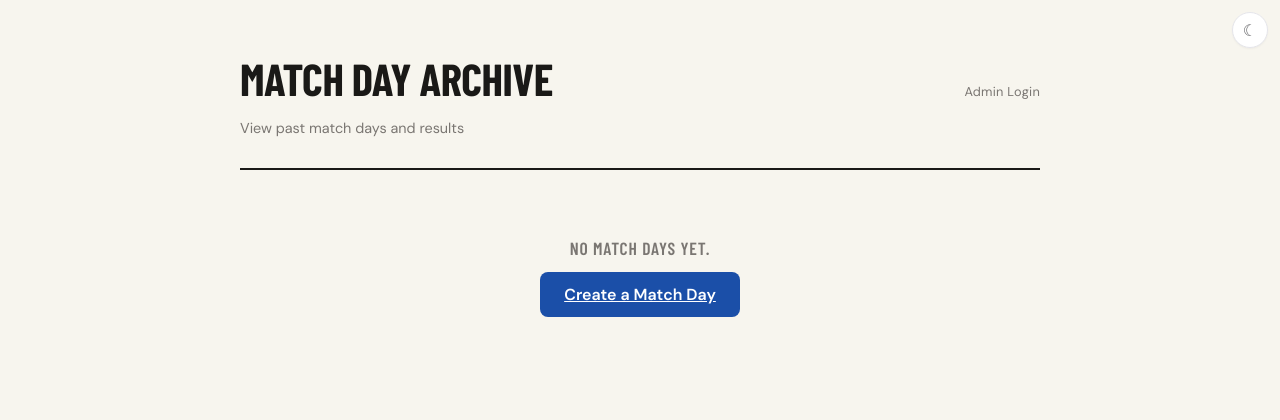
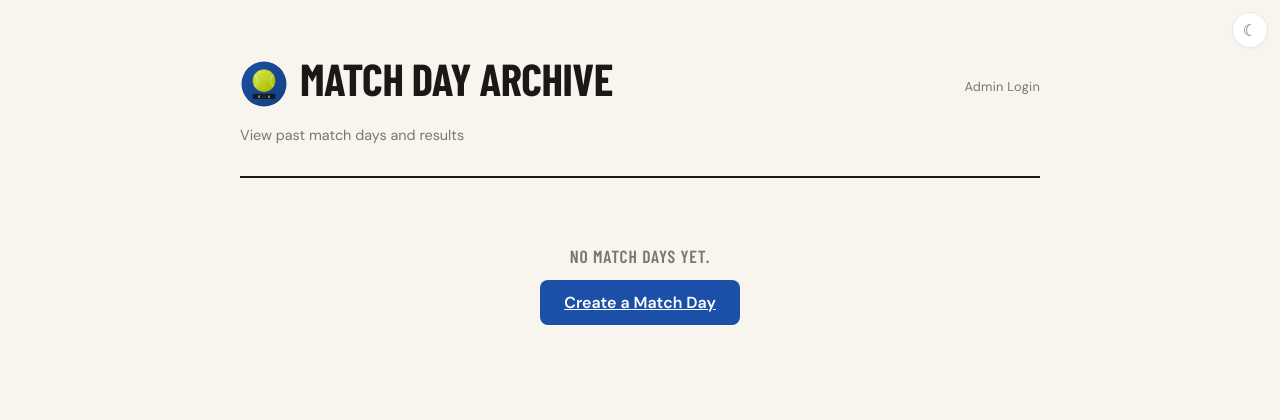
Before and after one commit to davesie/tennis-scoring, a FastAPI app: page /archive in a window 1280 px wide. Shown: the top 420 px of the page. Run offline with FastAPI, Linux system fonts and the light colour scheme; data that the repository does not hold is empty; some web fonts are replaced.

Commit message:
Add logo and favicon with Broadcast Court design (v1.5.4)
Co-Authored-By: Claude Opus 4.6 <noreply@anthropic.com>

```diff
--- a/static/css/style.css
+++ b/static/css/style.css
@@ -1788,7 +1788,8 @@ a:focus {
 
 /* ==================== Archive Page — Broadcast Court ==================== */
 .archive-page-header { padding: 40px 0 28px; margin-bottom: 0; text-align: left; }
-.archive-header-top { display: flex; justify-content: space-between; align-items: baseline; margin-bottom: 6px; }
+.archive-header-top { display: flex; justify-content: space-between; align-items: center; margin-bottom: 6px; }
+.header-logo { width: 48px; height: 48px; vertical-align: middle; margin-right: 12px; }
 .archive-page-header h1 {
     font-family: var(--font-display); font-size: 2.8rem; font-weight: 800;
     letter-spacing: -0.5px; color: var(--bc-text); line-height: 1; text-transform: uppercase;
--- a/templates/admin.html
+++ b/templates/admin.html
@@ -5,6 +5,7 @@
     <meta name="viewport" content="width=device-width, initial-scale=1.0">
     <title>Admin Dashboard - Tennis Scoring</title>
     <link rel="stylesheet" href="/static/css/style.css">
+    <link rel="icon" type="image/svg+xml" href="/static/favicon.svg">
 </head>
 <body class="matchday-page">
     <button class="theme-toggle" id="theme-toggle" aria-label="Toggle theme"></button>
--- a/templates/admin_login.html
+++ b/templates/admin_login.html
@@ -5,6 +5,7 @@
     <meta name="viewport" content="width=device-width, initial-scale=1.0">
     <title>Admin Login - Tennis Scoring</title>
     <link rel="stylesheet" href="/static/css/style.css">
+    <link rel="icon" type="image/svg+xml" href="/static/favicon.svg">
 </head>
 <body class="matchday-page">
     <button class="theme-toggle" id="theme-toggle" aria-label="Toggle theme"></button>
--- a/templates/archive.html
+++ b/templates/archive.html
@@ -5,13 +5,14 @@
     <meta name="viewport" content="width=device-width, initial-scale=1.0">
     <title>Match Day Archive - Tennis Scoring</title>
     <link rel="stylesheet" href="/static/css/style.css">
+    <link rel="icon" type="image/svg+xml" href="/static/favicon.svg">
 </head>
 <body class="matchday-page">
     <button class="theme-toggle" id="theme-toggle" aria-label="Toggle theme"></button>
     <div class="matchday-container">
         <header class="matchday-header archive-page-header">
             <div class="archive-header-top">
-                <h1>Match Day Archive</h1>
+                <h1><img src="/static/logo.svg" alt="Tennis Scoring" class="header-logo">Match Day Archive</h1>
                 {% if is_admin %}
                 <a href="/admin" class="archive-admin-link">Admin Dashboard</a>
                 {% else %}
--- a/templates/match.html
+++ b/templates/match.html
@@ -8,6 +8,7 @@
     <meta name="theme-color" content="#1a1a2e">
     <title>{{ match.player_a1 or match.team_a_name }} vs {{ match.player_b1 or match.team_b_name }} - Tennis Scoring</title>
     <link rel="stylesheet" href="/static/css/style.css">
+    <link rel="icon" type="image/svg+xml" href="/static/favicon.svg">
 </head>
 <body class="match-page">
     <button class="theme-toggle" id="theme-toggle" aria-label="Toggle theme"></button>
--- a/templates/matchday.html
+++ b/templates/matchday.html
@@ -8,6 +8,7 @@
     <meta name="theme-color" content="#1a1a2e">
     <title>{{ match_day.name }} - Tennis Scoring</title>
     <link rel="stylesheet" href="/static/css/style.css">
+    <link rel="icon" type="image/svg+xml" href="/static/favicon.svg">
 </head>
 <body class="matchday-page">
     <button class="theme-toggle" id="theme-toggle" aria-label="Toggle theme"></button>
```
Also changed, not shown: static/favicon.svg (added), static/logo.svg (added).
